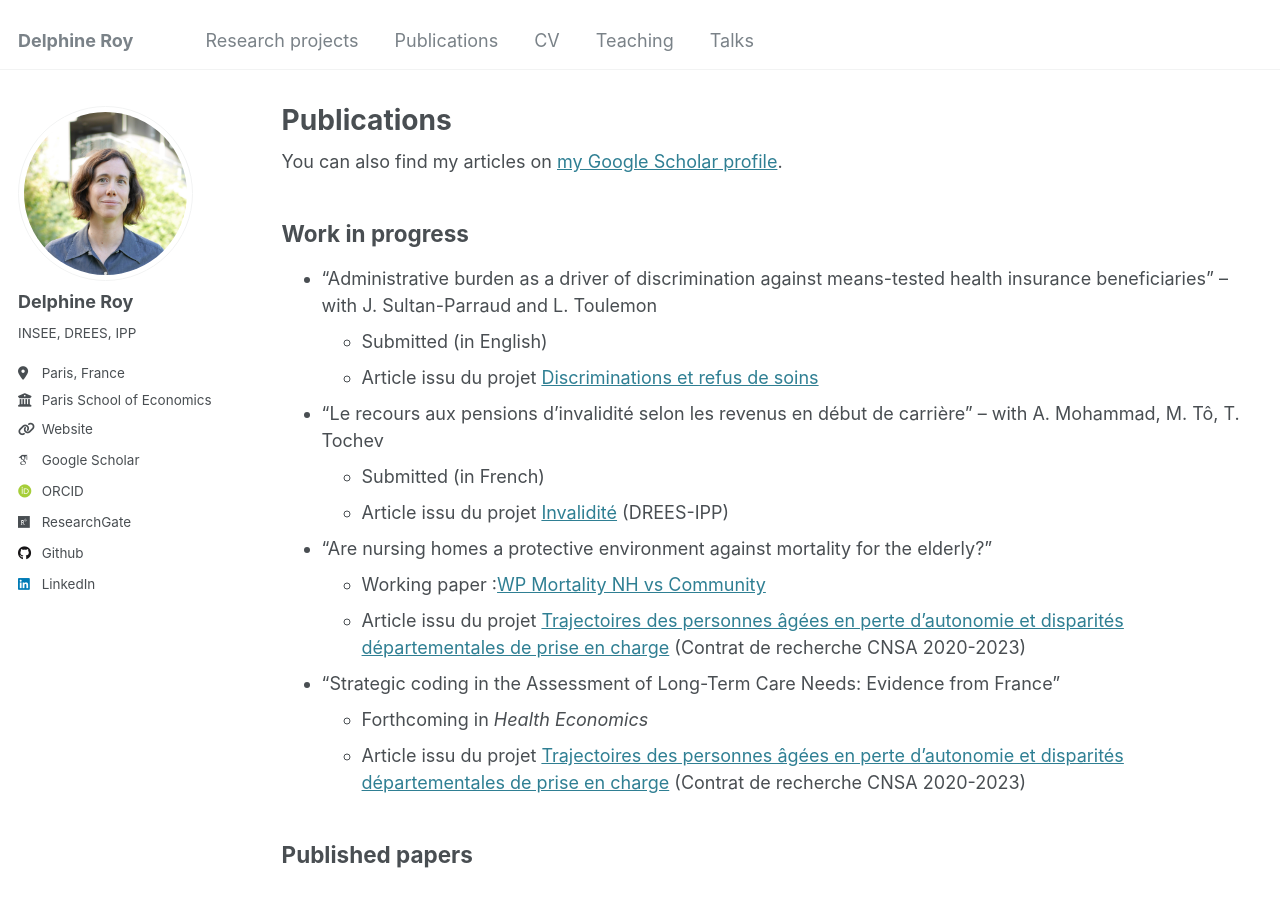
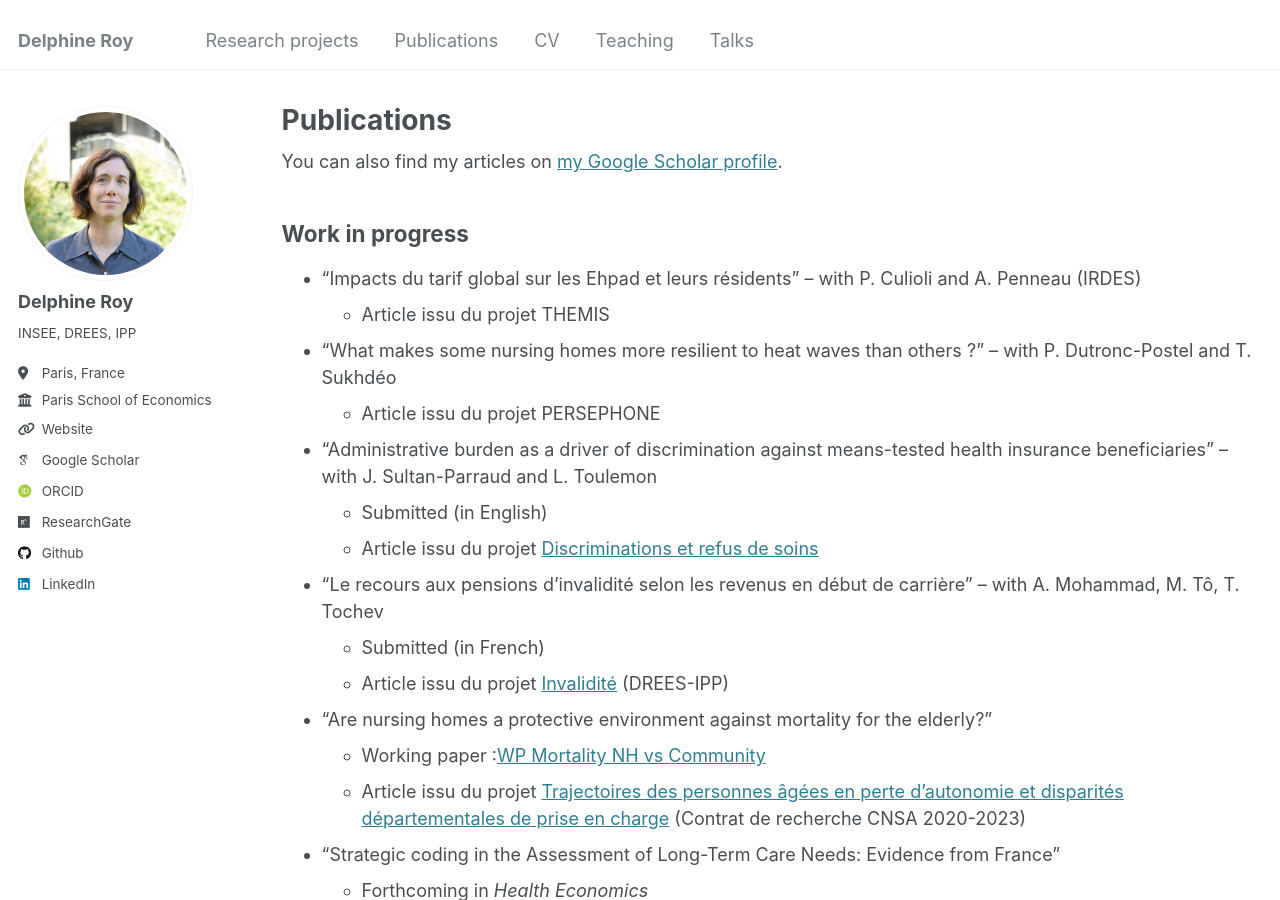
Before and after one commit to DelphineRoy/delphineroy.github.io, a Jekyll site: the page built from _pages/papiers.md, in a window 1280 px wide and 900 px high. Built offline with Jekyll 4.4.1, drawn with Linux system fonts in a browser that asks for light colours; some web fonts are replaced.

Commit message:
Ajoute 2 papiers perséphone et TG à papiers.md

```diff
--- a/_pages/papiers.md
+++ b/_pages/papiers.md
@@ -10,6 +10,12 @@ author_profile: true
 {% endif %}
 
 ## Work in progress
+
+- "Impacts du tarif global sur les Ehpad et leurs résidents" – with P. Culioli and A. Penneau (IRDES)
+    * Article issu du projet THEMIS
+
+- "What makes some nursing homes more resilient to heat waves than others ?" – with P. Dutronc-Postel and T. Sukhdéo
+    * Article issu du projet PERSEPHONE
 
 - "Administrative burden as a driver of discrimination against means-tested health insurance beneficiaries" – with J. Sultan-Parraud and L. Toulemon
     * Submitted (in English)
```
